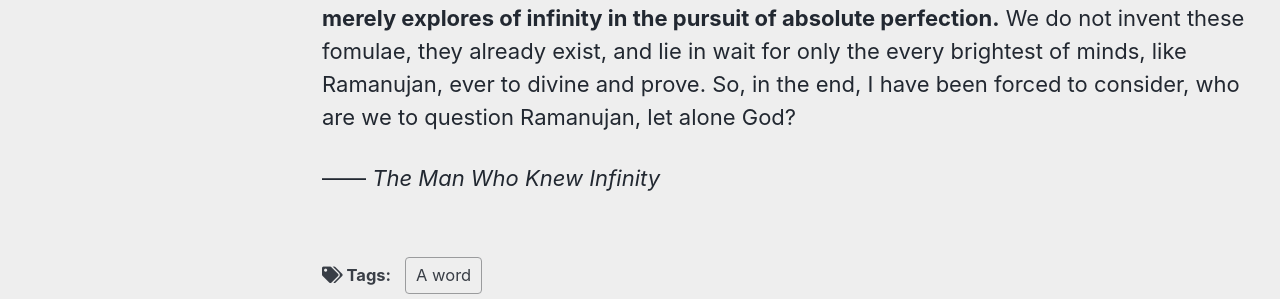
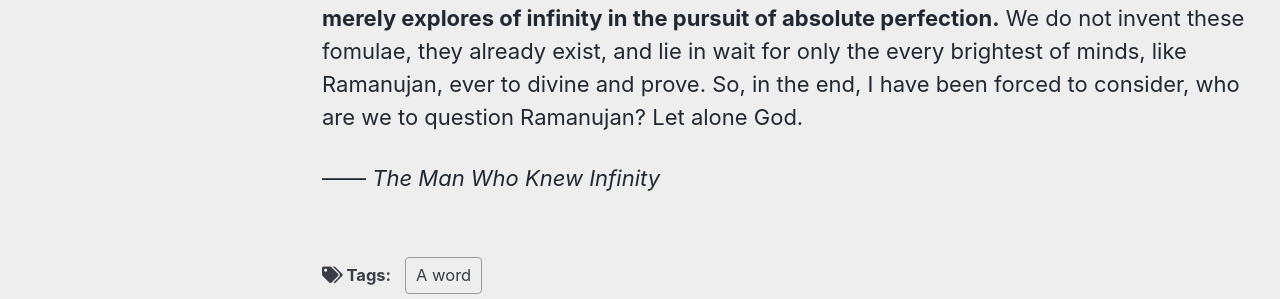
Before and after one commit to QinghuaMa/QinghuaMa.github.io, a Jekyll site: the page built from _posts/2022-07-15-The Man Who Knew Infinity.md, in a window 1280 px wide and 1375 px high. Shown: the part 615-914 px from the top of the window. Built offline with Jekyll 4.4.1, drawn with Linux system fonts in a browser that asks for light colours; cached includes are drawn as plain includes.

```diff
--- a/_posts/2022-07-15-The Man Who Knew Infinity.md
+++ b/_posts/2022-07-15-The Man Who Knew Infinity.md
@@ -11,6 +11,6 @@ toc: false
 
 
 
-So, now we see the work on partitions and the enormous breakthrough that has been achieved. All this, mind you, by a man whose limitations of knowledge when I met him were as startling as was its profundity. Opinions may differ as to the importance of Ramanujan’s work and the influence it may or may not have on the mathematics of the future, but one gift it does show is its profound and invincible originality. Mr. Littlewood once told me that, “every positive integer is one of Ramanujan’s personal friends”. I believe this to be true. He told me that an equation for him had no meaning unless it expressed a thought of God. Well, despite everything in my being set to the contrary, perhaps he is right. For is this not exactly our justification for pure mathematics? **We are merely explores of infinity in the pursuit of absolute perfection.** We do not invent these fomulae, they already exist, and lie in wait for only the every brightest of minds, like Ramanujan, ever to divine and prove. So, in the end, I have been forced to consider, who are we to question Ramanujan, let alone God?
+So, now we see the work on partitions and the enormous breakthrough that has been achieved. All this, mind you, by a man whose limitations of knowledge when I met him were as startling as was its profundity. Opinions may differ as to the importance of Ramanujan’s work and the influence it may or may not have on the mathematics of the future, but one gift it does show is its profound and invincible originality. Mr. Littlewood once told me that, “every positive integer is one of Ramanujan’s personal friends”. I believe this to be true. He told me that an equation for him had no meaning unless it expressed a thought of God. Well, despite everything in my being set to the contrary, perhaps he is right. For is this not exactly our justification for pure mathematics? **We are merely explores of infinity in the pursuit of absolute perfection.** We do not invent these fomulae, they already exist, and lie in wait for only the every brightest of minds, like Ramanujan, ever to divine and prove. So, in the end, I have been forced to consider, who are we to question Ramanujan? Let alone God.
 
 —— *The Man Who Knew Infinity*
```
